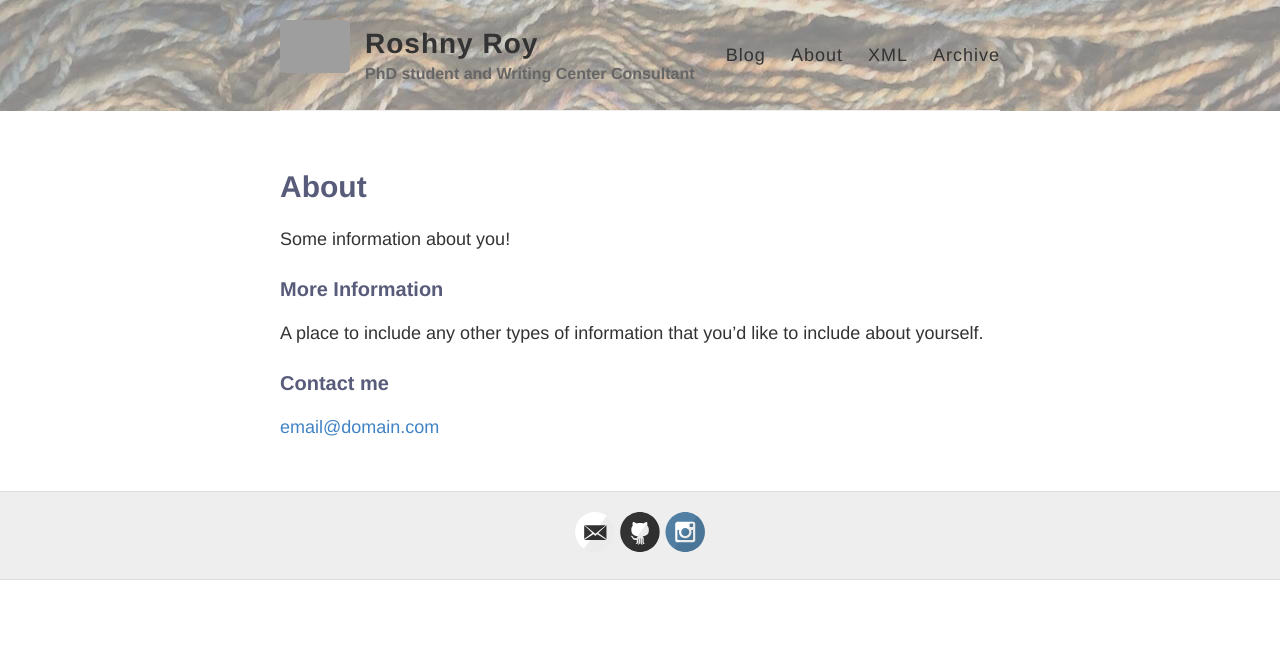
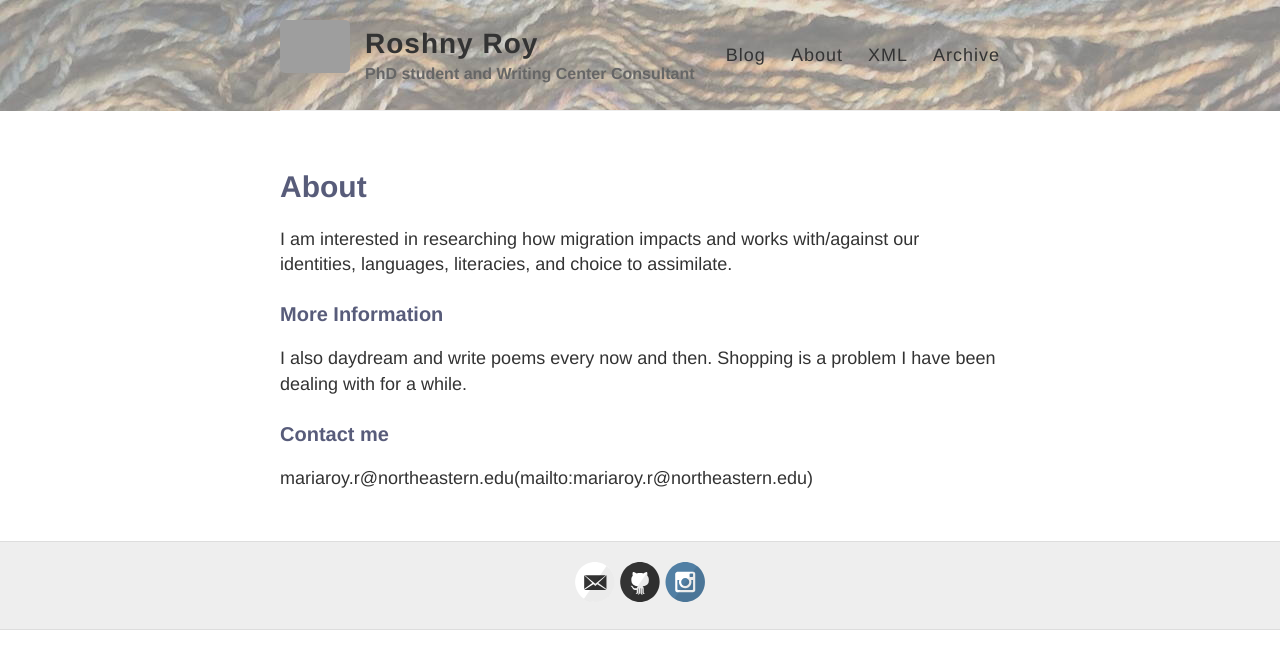
Before and after one commit to roshnyroy/roshnyroy.github.io, a Jekyll site: the page built from about.md, in a window 1280 px wide. Shown: the top 669 px of the page. Built offline with Jekyll 4.4.1, drawn with Linux system fonts in a browser that asks for light colours; grey boxes are pictures that could not be loaded.

Commit message:
Update about.md

```diff
--- a/about.md
+++ b/about.md
@@ -4,12 +4,12 @@ title: About
 permalink: /about/
 ---
 
-Some information about you!
+I am interested in researching how migration impacts and works with/against our identities, languages, literacies, and choice to assimilate.
 
 ### More Information
 
-A place to include any other types of information that you'd like to include about yourself.
+I also daydream and write poems every now and then. Shopping is a problem I have been dealing with for a while.
 
 ### Contact me
 
-[email@domain.com](mailto:email@domain.com)
+mariaroy.r@northeastern.edu(mailto:mariaroy.r@northeastern.edu)
```
